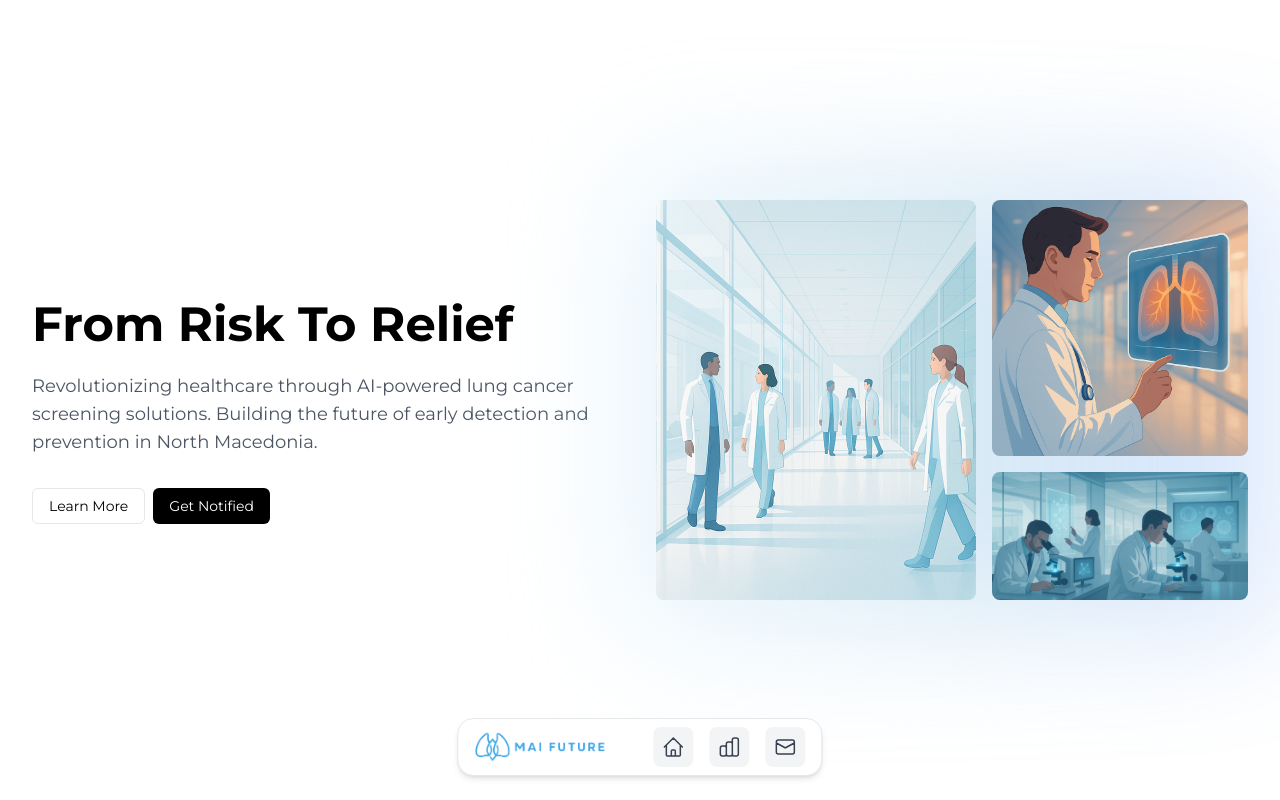
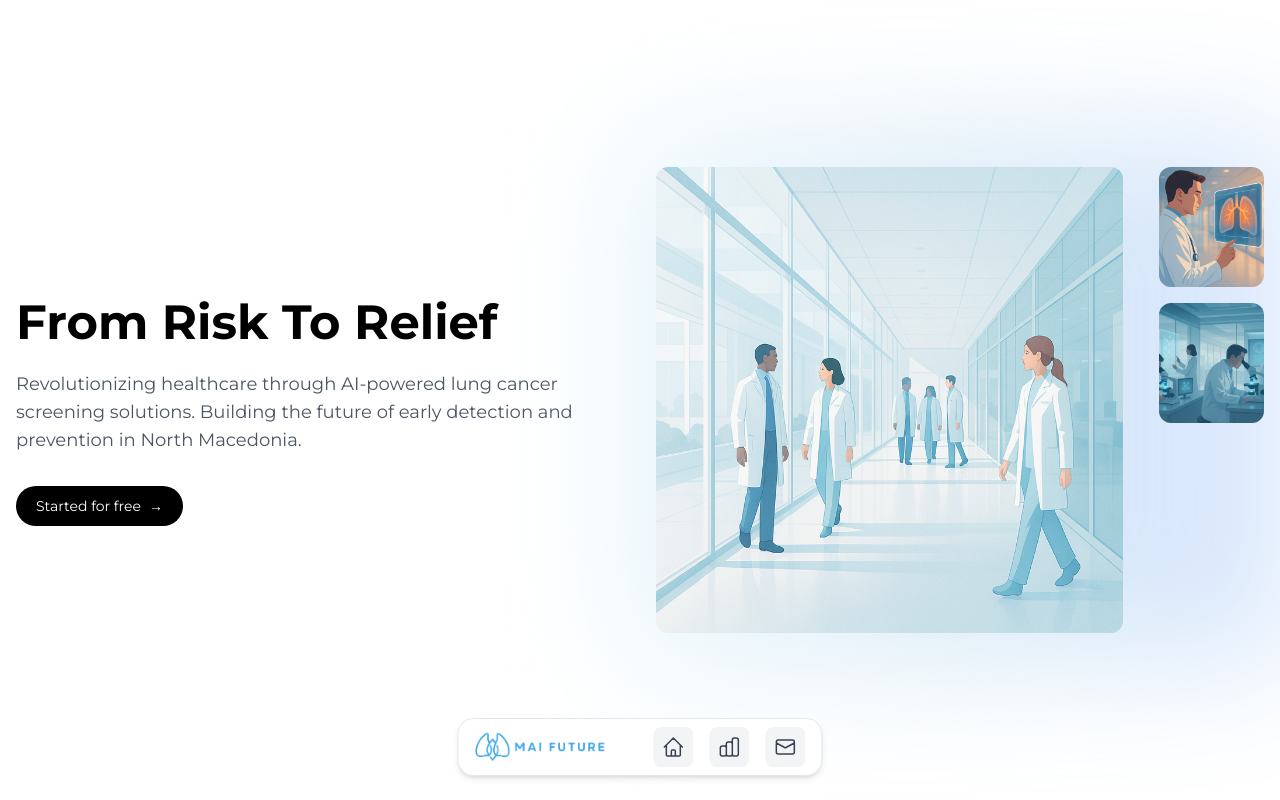
Before and after one commit to KotteJR/MAIFuture, a Next.js app: page / in a window 1280 px wide. Shown: the top 800 px of the page. Built offline with nearby package versions, Linux system fonts and the light colour scheme.

Commit message:
Remove experimental.appDir from next.config.js; confirm build on Next 14

```diff
--- a/app/landingpage/hero.tsx
+++ b/app/landingpage/hero.tsx
@@ -4,44 +4,51 @@ export default function Hero() {
       <div className="max-w-7xl mx-auto px-6 lg:px-4">
         <div className="grid items-center gap-8 lg:grid-cols-2">
           {/* Left Column */}
-          <div className="flex flex-col items-center text-center lg:items-start lg:text-left">
+          <div className="flex flex-col items-center text-left lg:items-start lg:text-left">
             <h1 className="my-6 text-pretty text-4xl font-bold lg:text-5xl max-w-xl">
               From Risk To Relief
             </h1>
             <p className="text-gray-600 mb-8 max-w-xl lg:text-lg">
             Revolutionizing healthcare through AI-powered lung cancer screening solutions. Building the future of early detection and prevention in North Macedonia.
             </p>
-            <div className="flex w-full flex-col justify-center gap-2 sm:flex-row lg:justify-start">
-              <button className="inline-flex items-center justify-center gap-2 whitespace-nowrap rounded-md text-sm font-medium transition-all border bg-white shadow-xs hover:bg-gray-100 text-black h-9 px-4 py-2 w-full sm:w-auto">
-                Learn More
-              </button>
-              <button className="inline-flex items-center justify-center gap-2 whitespace-nowrap rounded-md text-sm font-medium transition-all bg-black text-white shadow-xs hover:bg-gray-800 h-9 px-4 py-2 w-full sm:w-auto">
-                Get Notified
+            <div className="flex w-full justify-left lg:justify-start">
+              <button className="inline-flex items-center justify-center gap-2 whitespace-nowrap rounded-full text-sm font-medium transition-all bg-black text-white shadow-xs hover:bg-gray-800 h-10 px-5">
+                Started for free
+                <span aria-hidden>→</span>
               </button>
             </div>
           </div>
 
           {/* Right Column */}
-          <div className="relative -mb-16 mt-16 flex justify-center gap-4 lg:mb-0 lg:mt-0 lg:justify-end">
+          <div className="relative -mb-10 mt-12 lg:mb-0 lg:mt-0">
             <div className="absolute -inset-8 z-0 rounded-2xl bg-gradient-to-r from-[#C7E9FB]/90 via-[#89BFE2]/80 to-[#3B82F6]/50 opacity-40 blur-3xl"></div>
-            <div className="relative z-10">
+            {/* Mobile-first: 2-column grid with one large card and two stacked small cards */}
+            <div className="relative z-10 grid grid-cols-2 gap-4 sm:gap-5 lg:flex lg:justify-end">
+              {/* Large card */}
+              <div className="col-span-1 row-span-2 h-[220px] sm:h-[260px] lg:h-auto lg:order-1 bg-gray-100 rounded-xl overflow-hidden flex items-center justify-center">
                 <img
                   src="/hero1.png"
                   alt="placeholder hero"
-                className="h-[400px] rounded-lg object-cover object-center sm:max-w-[320px]"
+                  className="h-full w-full object-cover"
                 />
               </div>
-            <div className="relative z-10 hidden sm:flex flex-col gap-4">
+              {/* Right stacked small cards */}
+              <div className="flex flex-col gap-4 lg:ml-4 lg:order-2">
+                <div className="h-[100px] sm:h-[120px] w-full bg-gray-100 rounded-xl overflow-hidden flex items-center justify-center">
                   <img
                     src="/hero2.png"
                     alt="hero image 2"
-                className="bg-white w-[256px] flex-1 overflow-hidden rounded-lg object-cover"
+                    className="h-full w-full object-cover"
                   />
+                </div>
+                <div className="h-[100px] sm:h-[120px] w-full bg-gray-100 rounded-xl overflow-hidden flex items-center justify-center">
                   <img
                     src="/hero3.png"
                     alt="hero image 3"
-                className="aspect-[2/1] bg-white w-[256px] overflow-hidden rounded-lg object-cover"
+                    className="h-full w-full object-cover"
                   />
+                </div>
+              </div>
             </div>
           </div>
         </div>
--- a/next.config.js
+++ b/next.config.js
@@ -1,8 +1,5 @@
 /** @type {import('next').NextConfig} */
 const nextConfig = {
-  experimental: {
-    appDir: true,
-  },
   webpack: (config) => {
     config.module.rules.push({
       test: /\.lottie$/,
```
Lines whose indentation alone changed are shown as unchanged.
